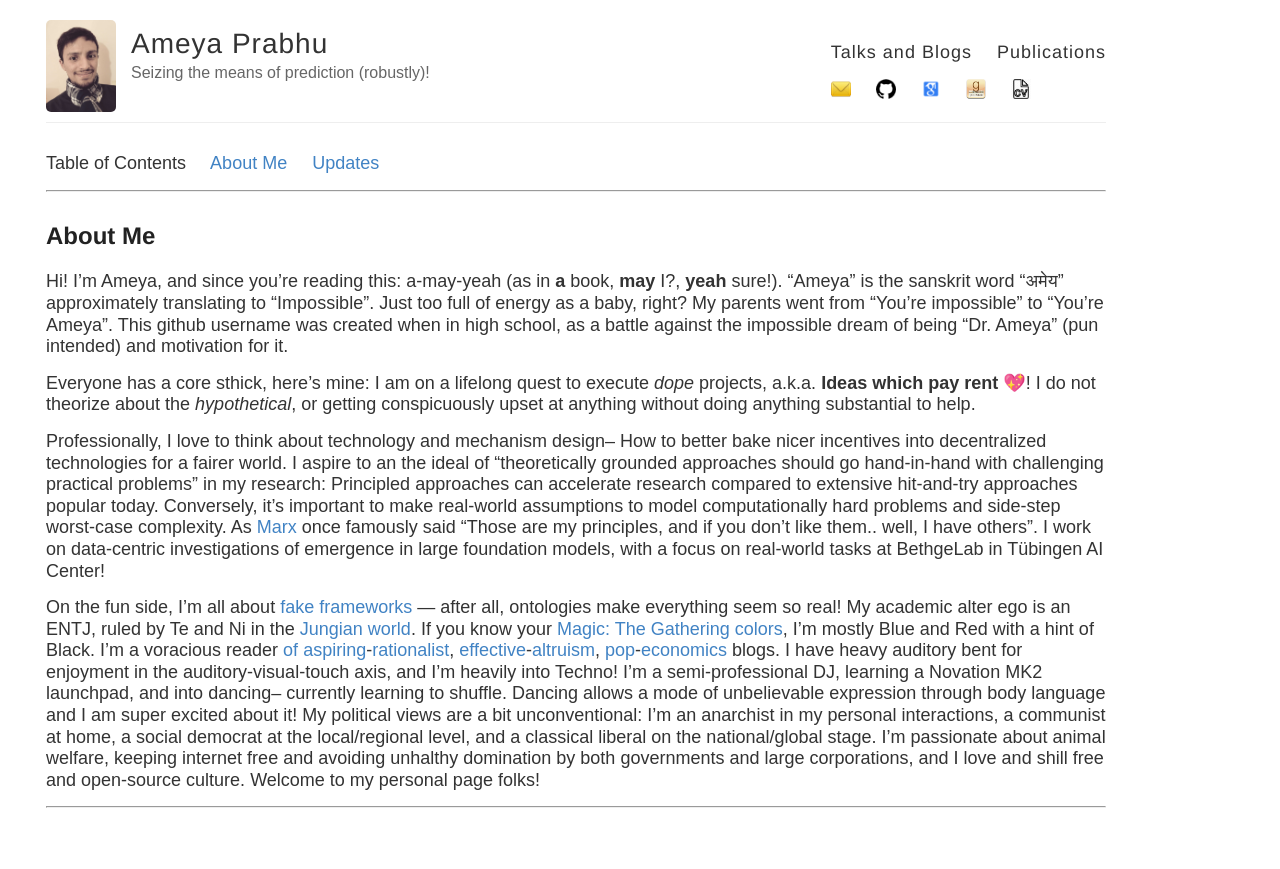
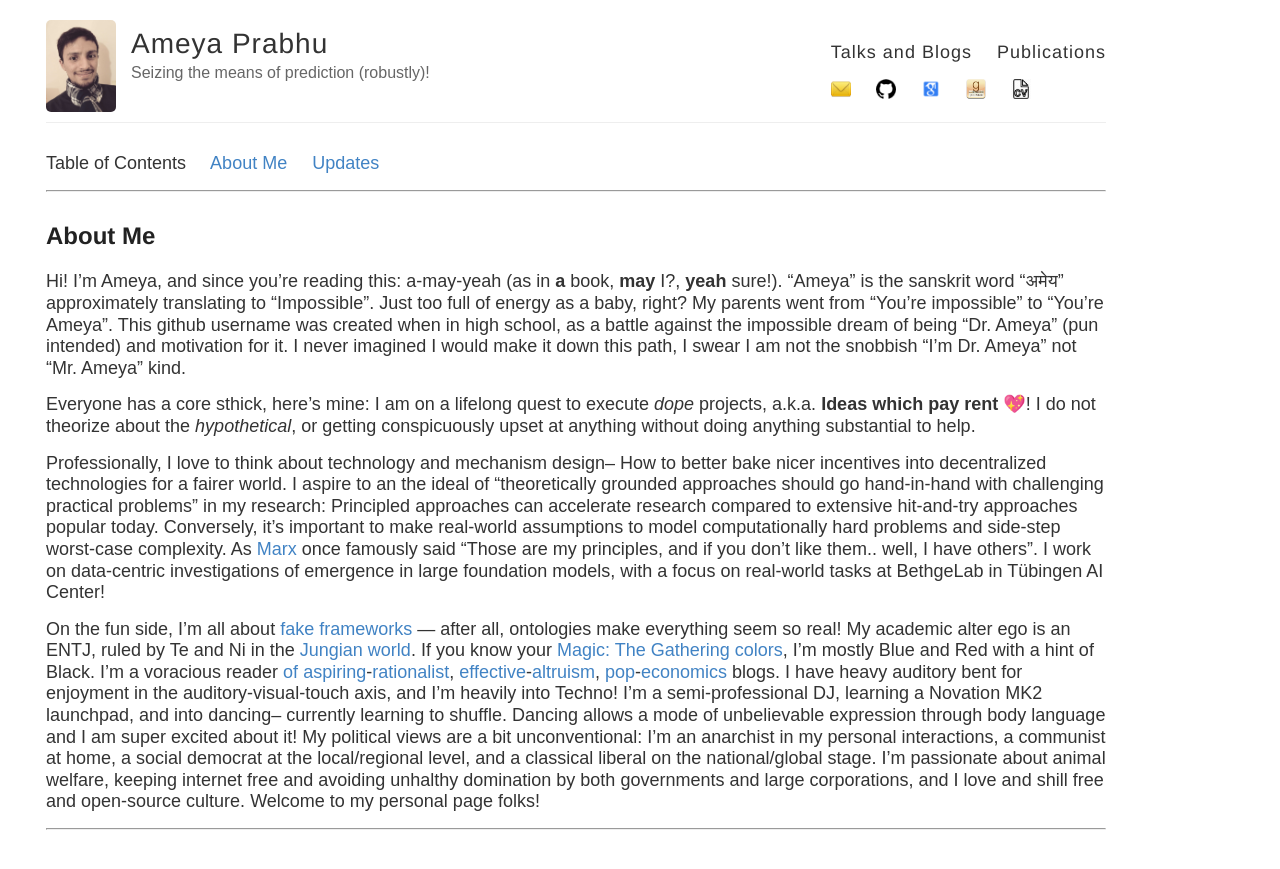
Before and after one commit to drimpossible/drimpossible.github.io, a Jekyll site: the page built from about/index.md, in a window 1280 px wide. Shown: the top 869 px of the page. Built offline with Jekyll 4.4.1, drawn with Linux system fonts in a browser that asks for light colours.

Commit message:
Update index.md

```diff
--- a/about/index.md
+++ b/about/index.md
@@ -11,7 +11,7 @@
 
 ## <a name="biography" id="biography"></a>About Me
 
-Hi! I’m Ameya, and since you're reading this: a-may-yeah (as in __a__ book, __may__ I?, __yeah__ sure!). "Ameya" is the sanskrit word "अमेय" approximately translating to "Impossible". Just too full of energy as a baby, right? My parents went from "You're impossible" to "You're Ameya". This github username was created when in high school, as a battle against the impossible dream of being "Dr. Ameya" (pun intended) and motivation for it.
+Hi! I’m Ameya, and since you're reading this: a-may-yeah (as in __a__ book, __may__ I?, __yeah__ sure!). "Ameya" is the sanskrit word "अमेय" approximately translating to "Impossible". Just too full of energy as a baby, right? My parents went from "You're impossible" to "You're Ameya". This github username was created when in high school, as a battle against the impossible dream of being "Dr. Ameya" (pun intended) and motivation for it. I never imagined I would make it down this path, I swear I am not the snobbish "I'm Dr. Ameya" not "Mr. Ameya" kind.
 
 Everyone has a core sthick, here’s mine: I am on a lifelong quest to execute *dope* projects, a.k.a. **Ideas** **which** **pay** **rent** 💖! I do not theorize about the *hypothetical*, or getting conspicuously upset at anything  without doing anything substantial to help.
 
```
